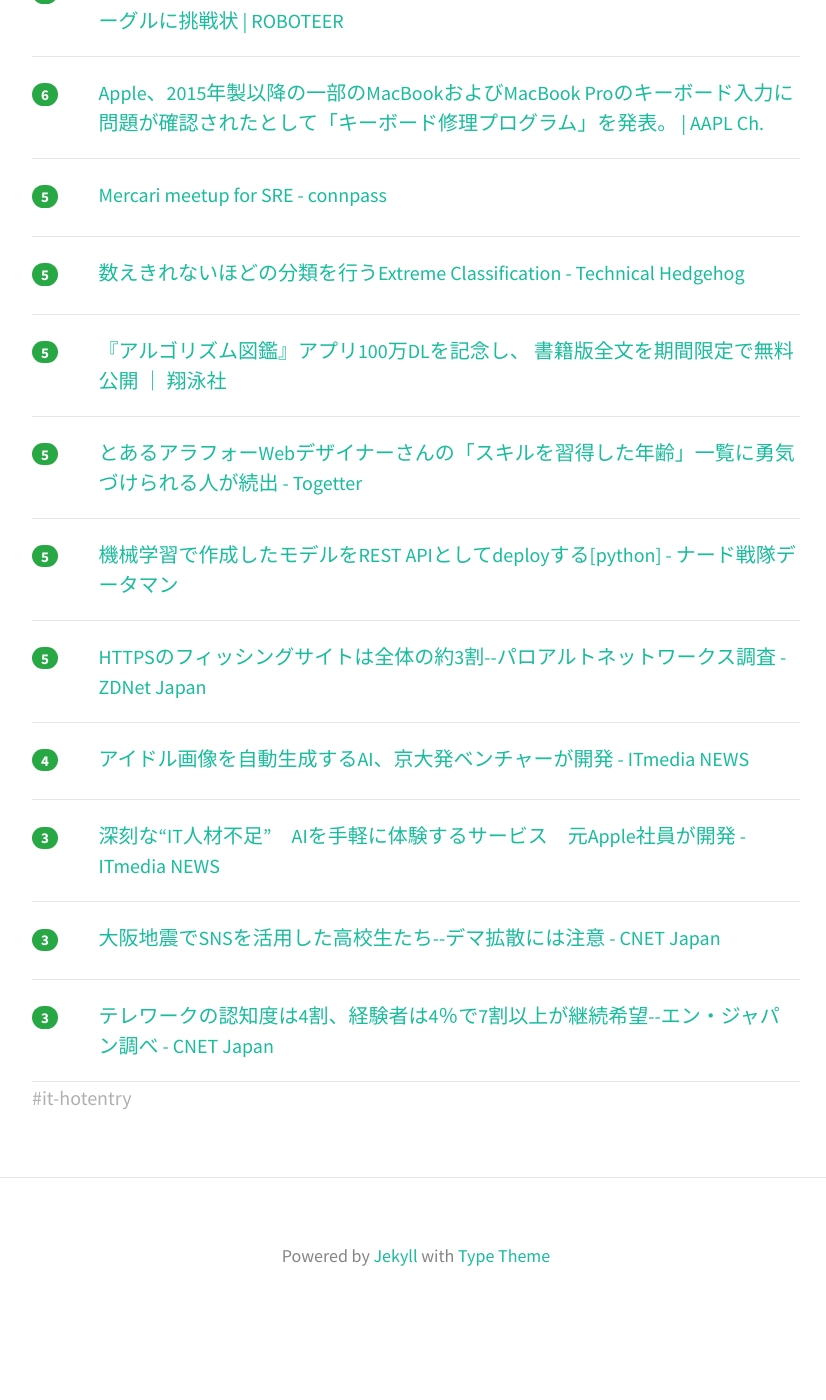
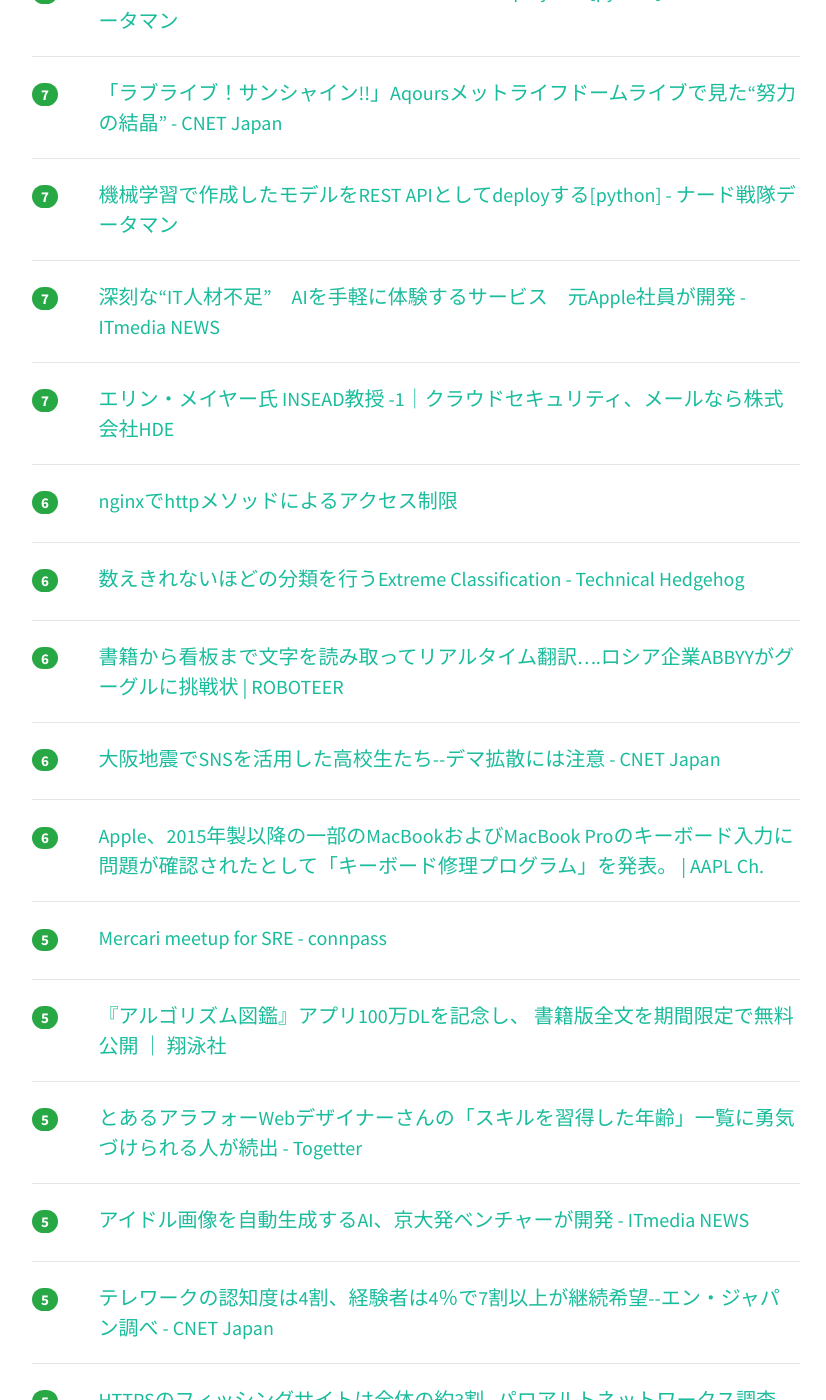
Before and after one commit to yatta47/hatena-matome-site, a Jekyll site: the page built from _posts/2018-06-23-hatena.md, in a window 1280 px wide and 1400 px high, scrolled down 1911 px. Shown: the whole window, without its empty margins (224-1050 px from the left). Built offline with Jekyll 4.4.1, drawn with Linux system fonts in a browser that asks for light colours; nearby versions of some CDN libraries; before the commit the page ends 3244 px from its top, so only the background shows below that; some of the changed text lies outside the part shown.

Commit message:
Updated 2018-06-23

```diff
--- a/_posts/2018-06-23-hatena.md
+++ b/_posts/2018-06-23-hatena.md
@@ -1,18 +1,18 @@
 ---
 layout: post
 title:  "2018-06-23 はてぶIT"
-date:   2018-06-23 10:00:38
+date:   2018-06-23 11:01:52
 tags: [it-hotentry]
 ---
-28 件のデータあり
+34 件のデータあり
 
 <hr><div class="row">
-<div class="col-1"><span class="badge badge-pill badge-success h2">47</span></div>
+<div class="col-1"><span class="badge badge-pill badge-success h2">53</span></div>
 <div class="col-11"><a href='https://qiita.com/putan/items/d4e5fb95a110c1b0ff96' target='_blank'>ドメインモデルをコードへ落とす 〜あなたのクラスは、どこから？〜</a></div>
 </div>
 <hr>
 <div class="row">
-<div class="col-1"><span class="badge badge-pill badge-success h2">42</span></div>
+<div class="col-1"><span class="badge badge-pill badge-success h2">46</span></div>
 <div class="col-11"><a href='https://vaaaaaanquish.hatenablog.com/entry/2018/06/22/194227' target='_blank'>Python製シェルxonshを半年使った所感や環境設定のまとめ - Stimulator</a></div>
 </div>
 <hr>
@@ -22,17 +22,17 @@ tags: [it-hotentry]
 </div>
 <hr>
 <div class="row">
-<div class="col-1"><span class="badge badge-pill badge-success h2">19</span></div>
+<div class="col-1"><span class="badge badge-pill badge-success h2">24</span></div>
 <div class="col-11"><a href='https://anond.hatelabo.jp/20180622070415' target='_blank'>ディズニーの本気のプログラミング講座がヤバそう</a></div>
 </div>
 <hr>
 <div class="row">
-<div class="col-1"><span class="badge badge-pill badge-success h2">18</span></div>
+<div class="col-1"><span class="badge badge-pill badge-success h2">19</span></div>
 <div class="col-11"><a href='http://ai-topics.com/amazon-echo-spot-reservation/' target='_blank'>Echo Spot：スマートスピーカーの「画面つき革命」あれはAmazonのE★スポット！ エコースポットのトピックスあり！ │ 【AI】人工知能ムスメは独身男の夢を見るか？</a></div>
 </div>
 <hr>
 <div class="row">
-<div class="col-1"><span class="badge badge-pill badge-success h2">13</span></div>
+<div class="col-1"><span class="badge badge-pill badge-success h2">15</span></div>
 <div class="col-11"><a href='https://tmtms.hatenablog.com/entry/201806/mysql-utf8' target='_blank'>そろそろMySQLのutf8について一言いっとくか - @tmtms のメモ</a></div>
 </div>
 <hr>
@@ -42,18 +42,38 @@ tags: [it-hotentry]
 </div>
 <hr>
 <div class="row">
+<div class="col-1"><span class="badge badge-pill badge-success h2">12</span></div>
+<div class="col-11"><a href='https://togetter.com/li/1239911' target='_blank'>『自衛隊時代にお風呂沸かしてたマン』が体験語る。「本業は対特殊武器戦。付着の汚染物質を流すため、ここにも器材が配備されている」 - Togetter</a></div>
+</div>
+<hr>
+<div class="row">
+<div class="col-1"><span class="badge badge-pill badge-success h2">11</span></div>
+<div class="col-11"><a href='https://chirotec.hatenablog.com/entry/2018/06/22/213032' target='_blank'>【Unity】ネイティブプラグインを使った時のミス、ハマりポイント - chirotec’s blog</a></div>
+</div>
+<hr>
+<div class="row">
 <div class="col-1"><span class="badge badge-pill badge-success h2">11</span></div>
 <div class="col-11"><a href='https://rocketnews24.com/2018/06/22/1081315/' target='_blank'>AIの生み出したアイドルがリアルすぎ！ これが「架空の人物」ってマジかよ!! | ロケットニュース24</a></div>
 </div>
 <hr>
 <div class="row">
-<div class="col-1"><span class="badge badge-pill badge-success h2">10</span></div>
-<div class="col-11"><a href='https://chirotec.hatenablog.com/entry/2018/06/22/213032' target='_blank'>【Unity】ネイティブプラグインを使った時のミス、ハマりポイント - chirotec’s blog</a></div>
+<div class="col-1"><span class="badge badge-pill badge-success h2">9</span></div>
+<div class="col-11"><a href='http://www.itmedia.co.jp/news/articles/1806/22/news111.html' target='_blank'>高評価スキルの開発者に報酬　日本でも「Alexa 開発者リワードプログラム」開始 - ITmedia NEWS</a></div>
 </div>
 <hr>
 <div class="row">
 <div class="col-1"><span class="badge badge-pill badge-success h2">9</span></div>
-<div class="col-11"><a href='http://www.itmedia.co.jp/news/articles/1806/22/news111.html' target='_blank'>高評価スキルの開発者に報酬　日本でも「Alexa 開発者リワードプログラム」開始 - ITmedia NEWS</a></div>
+<div class="col-11"><a href='https://docs.google.com/presentation/d/1Q2xaFjJQwinzfAnnNVPNIiB-rfZeld2w_nIZ_y4oMlQ/mobilepresent?slide=id.p' target='_blank'>いかにJavaのバージョンアップと付き合うべきか #JJUG - Google スライド</a></div>
+</div>
+<hr>
+<div class="row">
+<div class="col-1"><span class="badge badge-pill badge-success h2">9</span></div>
+<div class="col-11"><a href='http://www.itmedia.co.jp/news/articles/1806/23/news021.html' target='_blank'>Apple、MacBook／MacBook Proのキーボード無償修理プログラム - ITmedia NEWS</a></div>
+</div>
+<hr>
+<div class="row">
+<div class="col-1"><span class="badge badge-pill badge-success h2">9</span></div>
+<div class="col-11"><a href='https://www.apple.com/jp/support/keyboard-service-program-for-macbook-and-macbook-pro/' target='_blank'>MacBook および MacBook Pro キーボード修理プログラム - Apple サポート</a></div>
 </div>
 <hr>
 <div class="row">
@@ -68,7 +88,7 @@ tags: [it-hotentry]
 <hr>
 <div class="row">
 <div class="col-1"><span class="badge badge-pill badge-success h2">7</span></div>
-<div class="col-11"><a href='https://docs.google.com/presentation/d/1Q2xaFjJQwinzfAnnNVPNIiB-rfZeld2w_nIZ_y4oMlQ/mobilepresent?slide=id.p' target='_blank'>いかにJavaのバージョンアップと付き合うべきか #JJUG - Google スライド</a></div>
+<div class="col-11"><a href='https://ift.tt/2pSvX0l' target='_blank'>機械学習で作成したモデルをREST APIとしてdeployする[python] - ナード戦隊データマン</a></div>
 </div>
 <hr>
 <div class="row">
@@ -82,13 +102,33 @@ tags: [it-hotentry]
 </div>
 <hr>
 <div class="row">
+<div class="col-1"><span class="badge badge-pill badge-success h2">7</span></div>
+<div class="col-11"><a href='http://www.itmedia.co.jp/news/articles/1806/23/news006.html' target='_blank'>深刻な“IT人材不足”　AIを手軽に体験するサービス　元Apple社員が開発 - ITmedia NEWS</a></div>
+</div>
+<hr>
+<div class="row">
+<div class="col-1"><span class="badge badge-pill badge-success h2">7</span></div>
+<div class="col-11"><a href='https://www.hde.co.jp/henka/interview/intv-professor-erin01.html' target='_blank'>エリン・メイヤー氏 INSEAD教授 -1｜クラウドセキュリティ、メールなら株式会社HDE</a></div>
+</div>
+<hr>
+<div class="row">
 <div class="col-1"><span class="badge badge-pill badge-success h2">6</span></div>
 <div class="col-11"><a href='https://qiita.com/sakajunquality/items/14124f9d954923b35e5d' target='_blank'>nginxでhttpメソッドによるアクセス制限</a></div>
 </div>
 <hr>
 <div class="row">
 <div class="col-1"><span class="badge badge-pill badge-success h2">6</span></div>
+<div class="col-11"><a href='https://ift.tt/2tukplL' target='_blank'>数えきれないほどの分類を行うExtreme Classification - Technical Hedgehog</a></div>
+</div>
+<hr>
+<div class="row">
+<div class="col-1"><span class="badge badge-pill badge-success h2">6</span></div>
 <div class="col-11"><a href='https://roboteer-tokyo.com/archives/12985' target='_blank'>書籍から看板まで文字を読み取ってリアルタイム翻訳….ロシア企業ABBYYがグーグルに挑戦状 | ROBOTEER</a></div>
+</div>
+<hr>
+<div class="row">
+<div class="col-1"><span class="badge badge-pill badge-success h2">6</span></div>
+<div class="col-11"><a href='https://japan.cnet.com/article/35121100/' target='_blank'>大阪地震でSNSを活用した高校生たち--デマ拡散には注意 - CNET Japan</a></div>
 </div>
 <hr>
 <div class="row">
@@ -103,11 +143,6 @@ tags: [it-hotentry]
 <hr>
 <div class="row">
 <div class="col-1"><span class="badge badge-pill badge-success h2">5</span></div>
-<div class="col-11"><a href='https://ift.tt/2tukplL' target='_blank'>数えきれないほどの分類を行うExtreme Classification - Technical Hedgehog</a></div>
-</div>
-<hr>
-<div class="row">
-<div class="col-1"><span class="badge badge-pill badge-success h2">5</span></div>
 <div class="col-11"><a href='https://www.shoeisha.co.jp/press/detail/402' target='_blank'>『アルゴリズム図鑑』アプリ100万DLを記念し、 書籍版全文を期間限定で無料公開 ｜ 翔泳社</a></div>
 </div>
 <hr>
@@ -118,7 +153,12 @@ tags: [it-hotentry]
 <hr>
 <div class="row">
 <div class="col-1"><span class="badge badge-pill badge-success h2">5</span></div>
-<div class="col-11"><a href='https://ift.tt/2pSvX0l' target='_blank'>機械学習で作成したモデルをREST APIとしてdeployする[python] - ナード戦隊データマン</a></div>
+<div class="col-11"><a href='http://www.itmedia.co.jp/news/articles/1806/22/news137.html' target='_blank'>アイドル画像を自動生成するAI、京大発ベンチャーが開発 - ITmedia NEWS</a></div>
+</div>
+<hr>
+<div class="row">
+<div class="col-1"><span class="badge badge-pill badge-success h2">5</span></div>
+<div class="col-11"><a href='https://japan.cnet.com/article/35121316/' target='_blank'>テレワークの認知度は4割、経験者は4％で7割以上が継続希望--エン・ジャパン調べ - CNET Japan</a></div>
 </div>
 <hr>
 <div class="row">
@@ -128,21 +168,11 @@ tags: [it-hotentry]
 <hr>
 <div class="row">
 <div class="col-1"><span class="badge badge-pill badge-success h2">4</span></div>
-<div class="col-11"><a href='http://www.itmedia.co.jp/news/articles/1806/22/news137.html' target='_blank'>アイドル画像を自動生成するAI、京大発ベンチャーが開発 - ITmedia NEWS</a></div>
+<div class="col-11"><a href='http://b.hatena.ne.jp/entry/s/piro.sakura.ne.jp/latest/blosxom/topics/2018-06-22_women.htm' target='_blank'>はてなブックマーク - Latest topics > 女性エンジニア少ない問題を解決する話、の何が問題なのか - outsider reflex</a></div>
 </div>
 <hr>
 <div class="row">
-<div class="col-1"><span class="badge badge-pill badge-success h2">3</span></div>
-<div class="col-11"><a href='http://www.itmedia.co.jp/news/articles/1806/23/news006.html' target='_blank'>深刻な“IT人材不足”　AIを手軽に体験するサービス　元Apple社員が開発 - ITmedia NEWS</a></div>
+<div class="col-1"><span class="badge badge-pill badge-success h2">0</span></div>
+<div class="col-11"><a href='https://jp.techcrunch.com/2018/06/23/2018-06-22-apple-will-repair-busted-keyboards-on-recent-macbook-and-macbook-pros-for-free/' target='_blank'>AppleがMacBooksとMacBook Prosの不良キーボードを無料で修理する、申し込みはお早めに | TechCrunch Japan</a></div>
 </div>
 <hr>
-<div class="row">
-<div class="col-1"><span class="badge badge-pill badge-success h2">3</span></div>
-<div class="col-11"><a href='https://japan.cnet.com/article/35121100/' target='_blank'>大阪地震でSNSを活用した高校生たち--デマ拡散には注意 - CNET Japan</a></div>
-</div>
-<hr>
-<div class="row">
-<div class="col-1"><span class="badge badge-pill badge-success h2">3</span></div>
-<div class="col-11"><a href='https://japan.cnet.com/article/35121316/' target='_blank'>テレワークの認知度は4割、経験者は4％で7割以上が継続希望--エン・ジャパン調べ - CNET Japan</a></div>
-</div>
-<hr>
```
